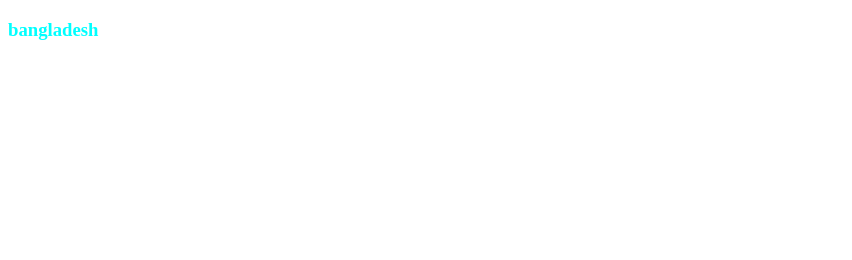
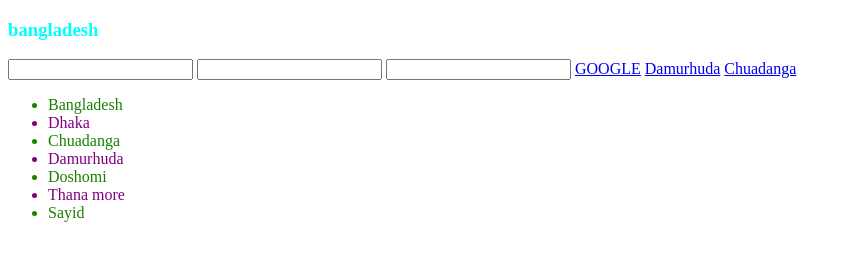
Before and after one commit to Sayid133/pseudo, a plain HTML site: page index.html in a window 1280 px wide. Shown: the whole page, without its empty margins (0-852 px from the left). Drawn offline with Linux system fonts and the light colour scheme.

Commit message:
first commit

```diff
--- a/index.html
+++ b/index.html
@@ -8,6 +8,23 @@
 </head>
 <body>
     <h3>bangladesh</h3>
+    <input type="Sayid">
+    <input type="Damurhuda">
+    <input type="Chuadanga">
+    <a href="https://google.com">GOOGLE</a>
+    <a href="https://damurhuda.chuadanga.gov.bd/">Damurhuda</a>
+    <a href="https://en.wikipedia.org/wiki/Chuadanga_District">Chuadanga</a>
+
+    <ul>
+        <li>Bangladesh</li>
+        <li>Dhaka</li>
+        <li>Chuadanga</li>
+        <li>Damurhuda</li>
+        <li>Doshomi</li>
+        <li>Thana more</li>
+        <li>Sayid</li>
+    </ul>
+
 
 
 </body>
--- a/styles.css
+++ b/styles.css
@@ -3,4 +3,26 @@
 }
 h3:hover{
     color: blue;
+    background-color: black;
 }
+input:focus{
+    color: blueviolet;
+    outline: 0;
+    border: 10px solid red;
+    border-radius: 20%;
+}
+a:visited{
+    color: rgb(214, 17, 17);
+}
+/* li:last-child{
+    color: blue;
+}
+li:first-child{
+    color: orange;
+} */
+li:nth-child(2n){
+    color: purple;
+}
+li:nth-child(2n+1){
+    color: rgb(26, 128, 0);
+}
```
